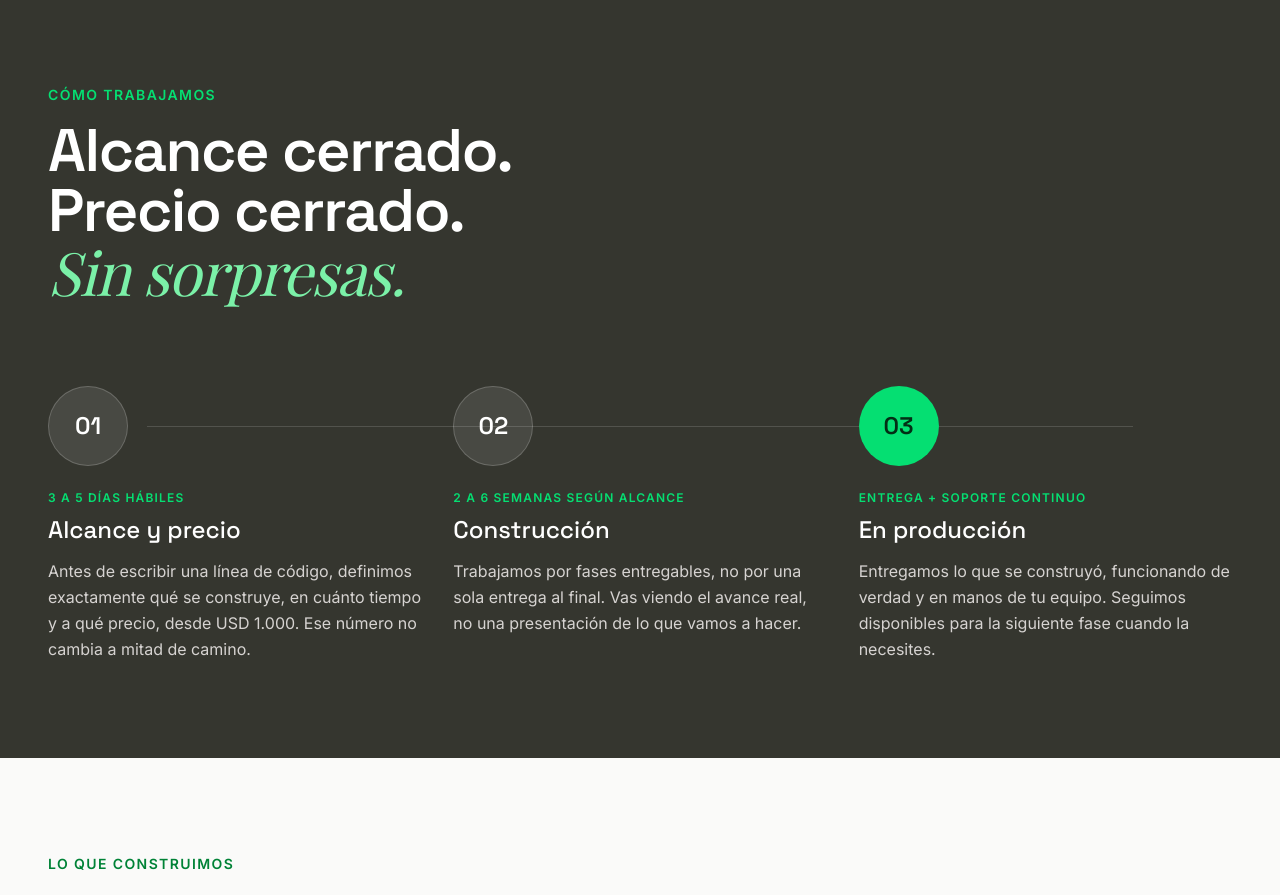
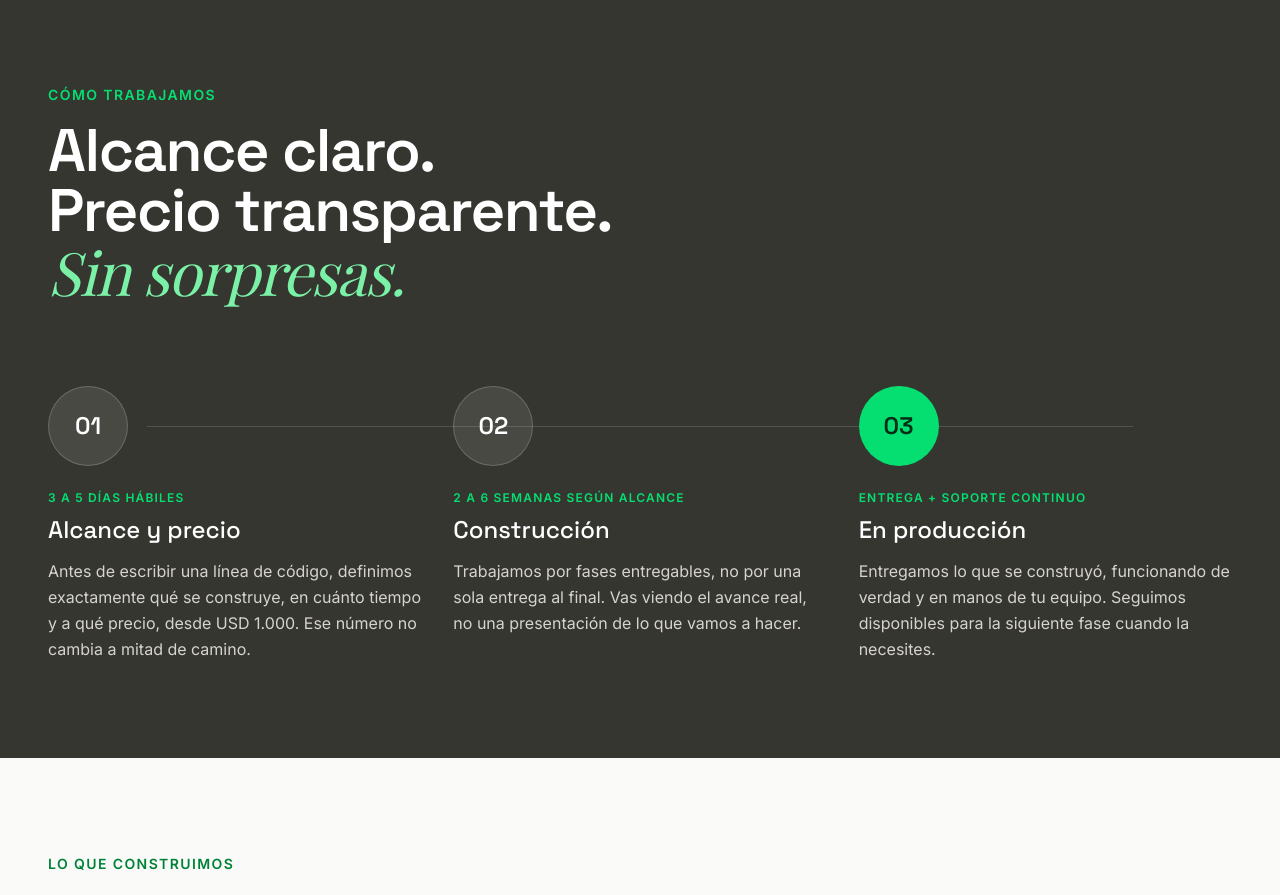
Before and after one commit to RUBRAlab/rubra, a React (Vite) app: page / in a window 1280 px wide. Shown: the part 1780-2675 px from the top of the page. Built offline with nearby package versions, Linux system fonts and the light colour scheme; a web font is replaced by a local one.

Commit message:
Ajusta copy de la sección de precios

```diff
--- a/src/App.tsx
+++ b/src/App.tsx
@@ -586,7 +586,7 @@ export default function App() {
             <div className="mb-20 max-w-2xl">
               <p className="text-sm font-semibold tracking-widest text-green-400 uppercase mb-4">Cómo trabajamos</p>
               <h2 className="text-4xl md:text-5xl lg:text-6xl font-display font-semibold tracking-tight text-white">
-                Alcance cerrado.<br />Precio cerrado.<br /><span className="font-serif italic text-green-300 font-normal">Sin sorpresas.</span>
+                Alcance claro.<br />Precio transparente.<br /><span className="font-serif italic text-green-300 font-normal">Sin sorpresas.</span>
               </h2>
             </div>
 
```
